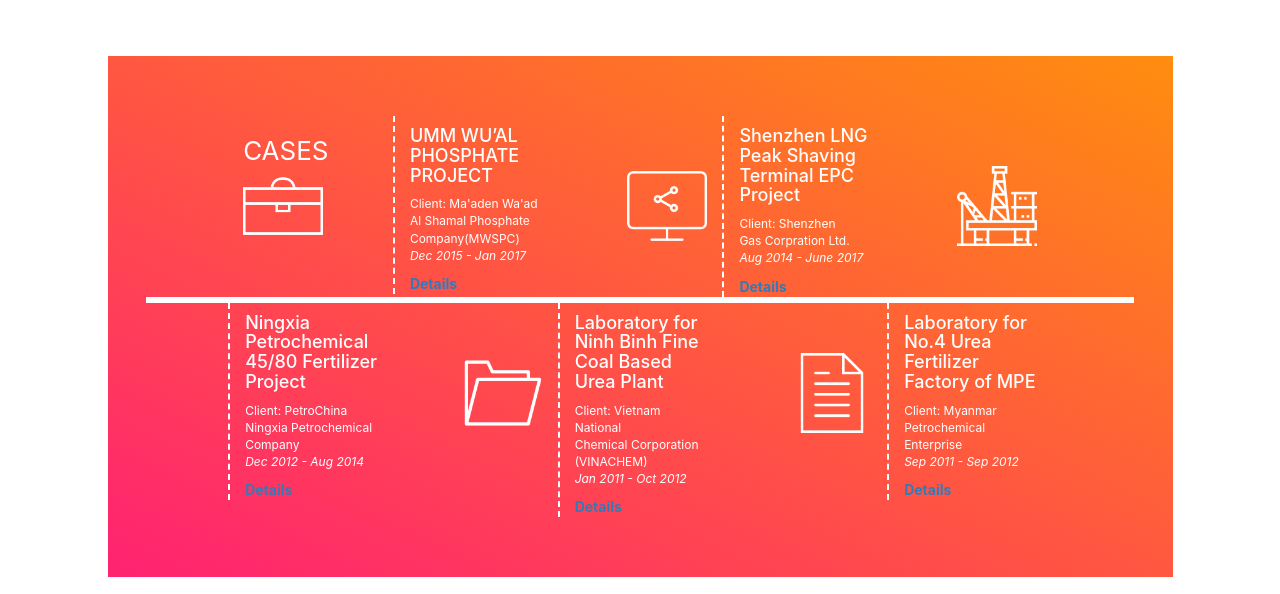
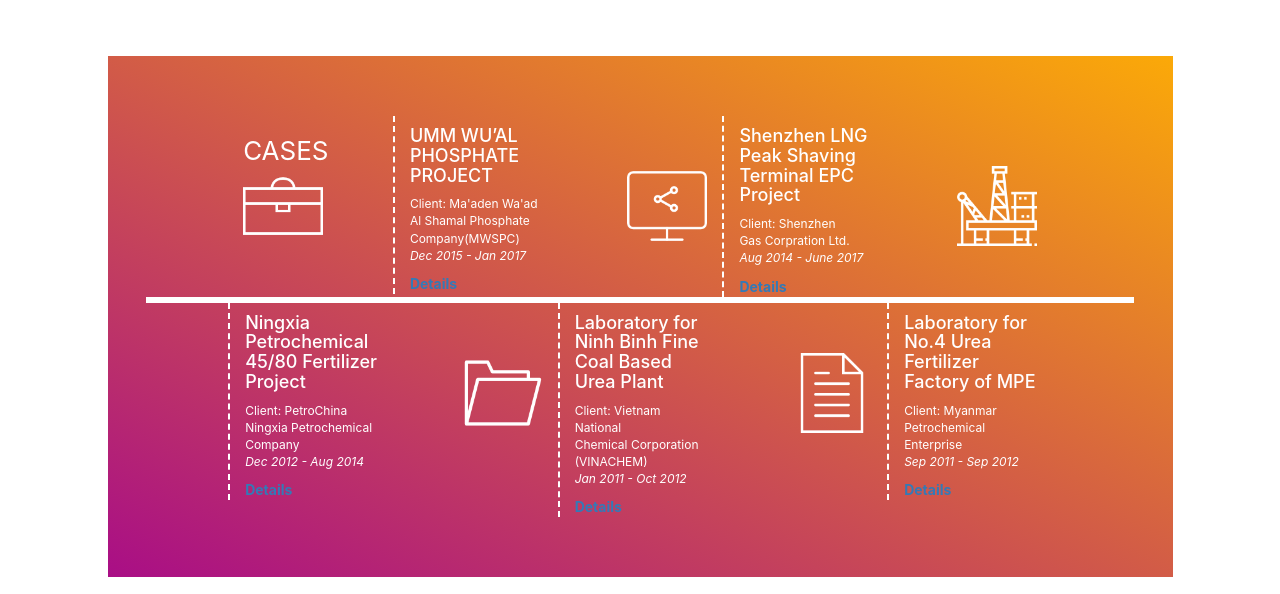
Before and after one commit to yuyuan90/Next, a plain HTML site: page pkchem_hk.html in a window 1280 px wide. Shown: the part 1878-2472 px from the top of the page. Drawn offline with nearby package versions, Linux system fonts and the light colour scheme.

Commit message:
Update pkchem_hk.css

```diff
--- a/css/pkchem_hk.css
+++ b/css/pkchem_hk.css
@@ -356,12 +356,12 @@ div.row_test a{
     background: url('../imgs/test2.png') no-repeat;
     background-size: cover;
     background-position:center;
-    background: -webkit-gradient(linear, left bottom, right top, from(#ff2272), to(#ff8d0f));
-    background: -webkit-linear-gradient(to top right, #ff2272, #ff8d0f);
-    background: -moz-linear-gradient(to top right, #ff2272, #ff8d0f);
-    background: -ms-linear-gradient(to top right, #ff2272, #ff8d0f);
-    background: -o-linear-gradient(to top right, #ff2272, #ff8d0f);
-    background: linear-gradient(to top right, #ff2272, #ff8d0f);
+    background: -webkit-gradient(linear, left bottom, right top, from(#a90e86), to(#fba908));
+    background: -webkit-linear-gradient(to top right, #a90e86, #fba908);
+    background: -moz-linear-gradient(to top right, #a90e86, #fba908);
+    background: -ms-linear-gradient(to top right, #a90e86, #fba908);
+    background: -o-linear-gradient(to top right, #a90e86, #fba908);
+    background: linear-gradient(to top right, #a90e86, #fba908);
     color: white;
     box-sizing: border-box;
     padding-top: 60px;
```
